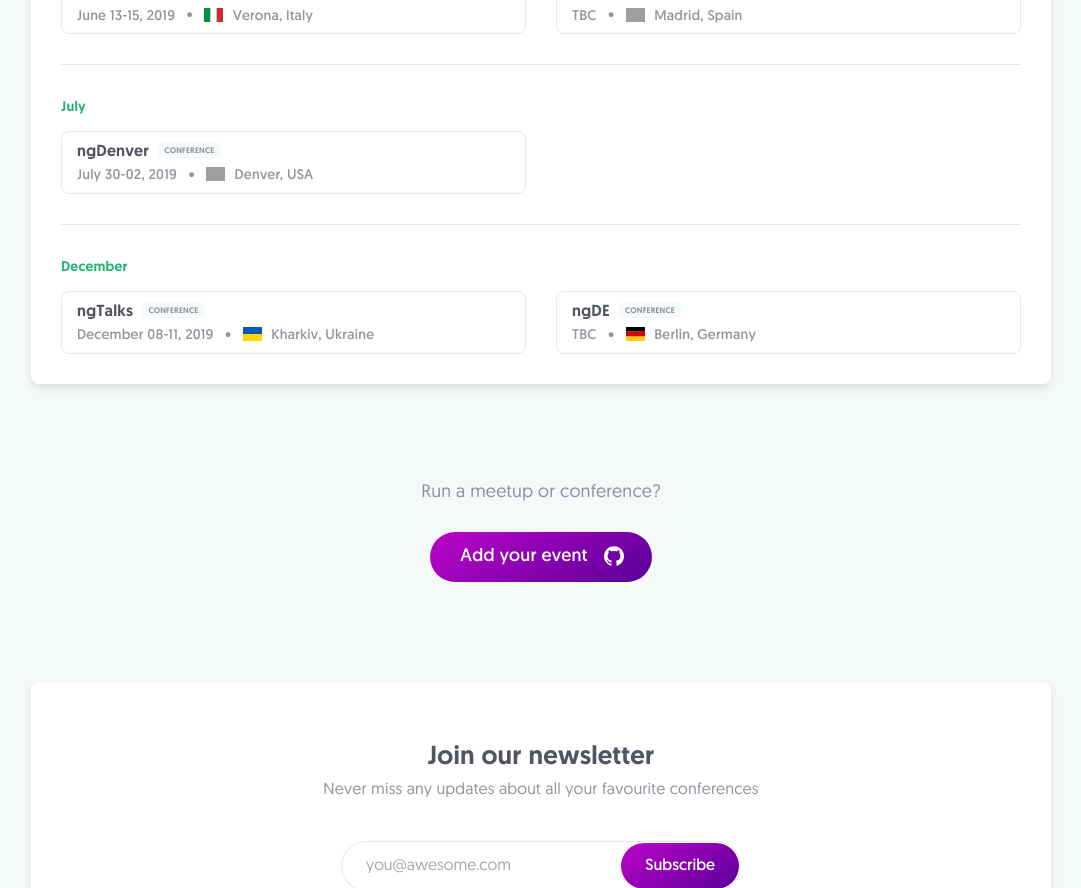
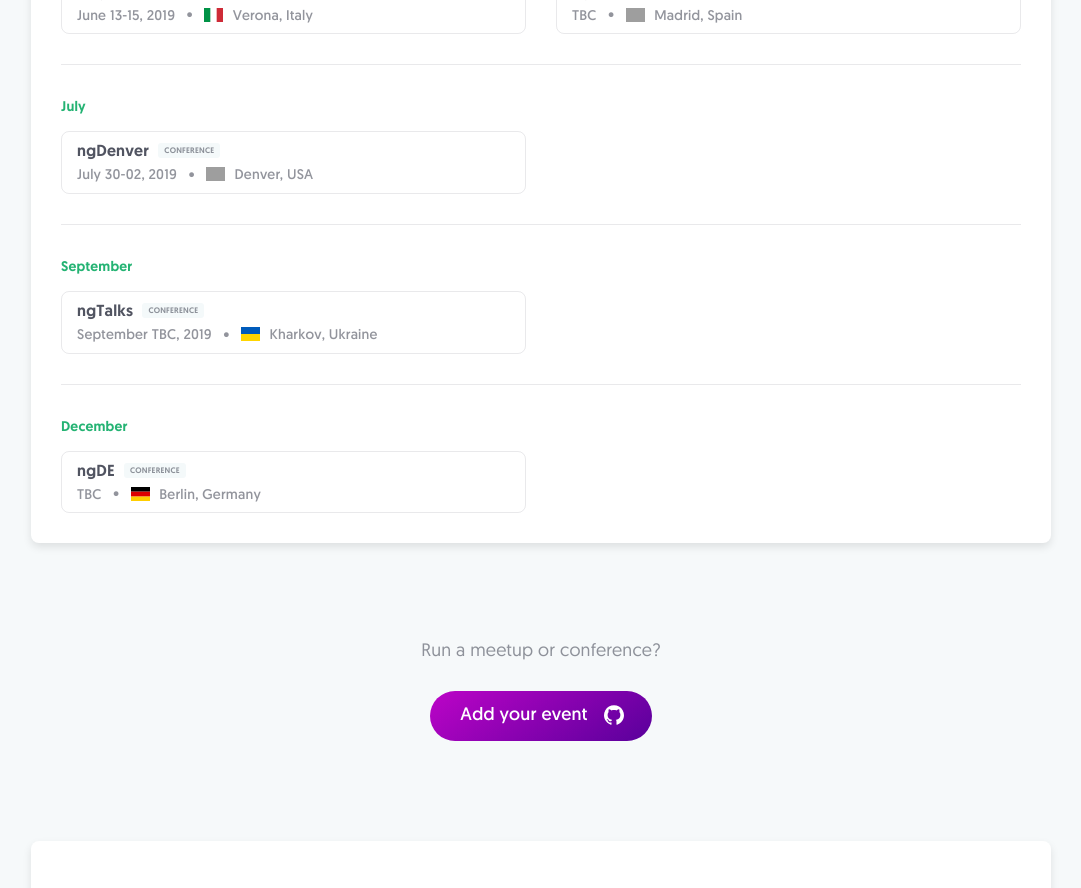
Before and after one commit to zhangen69/angularconferences.github.io, a Jekyll site: the page built from index.html, in a window 1280 px wide and 900 px high, scrolled down 2872 px, cut to the strip 0-888 px from the top of the window. Shown: the whole strip, without its empty margins (99-1180 px from the left). Built offline with Jekyll 4.4.1, drawn with Linux system fonts in a browser that asks for light colours; grey boxes are pictures that could not be loaded.

Commit message:
NgTalks month fixed

```diff
--- a/_data/2019.json
+++ b/_data/2019.json
@@ -118,16 +118,13 @@
     }
   ],
   "August": [],
-  "September": [],
-  "October": [],
-  "November": [],
-  "December": [
-    {
+  "September": [
+  {
       "metadata": {
         "country_code": "UA",
-        "location": "Kharkiv",
+        "location": "Kharkov",
         "title": "ngTalks",
-        "date": "08-11",
+        "date": "TBC",
         "logo": "ngtalks.svg",
         "type": "conference",
         "desc": "Join us in a quest of developing a brighter Angular community, attend NgTalks, the first of many conference dedicated to latest and greatest news and insights from the global Angular network, covering best practices, approaches and cutting-edge trends."
@@ -137,6 +134,10 @@
         "twitter": "ngTalks_ua"
       }
     },
+  ],
+  "October": [],
+  "November": [],
+  "December": [
     {
       "metadata": {
         "country_code": "DE",
```
